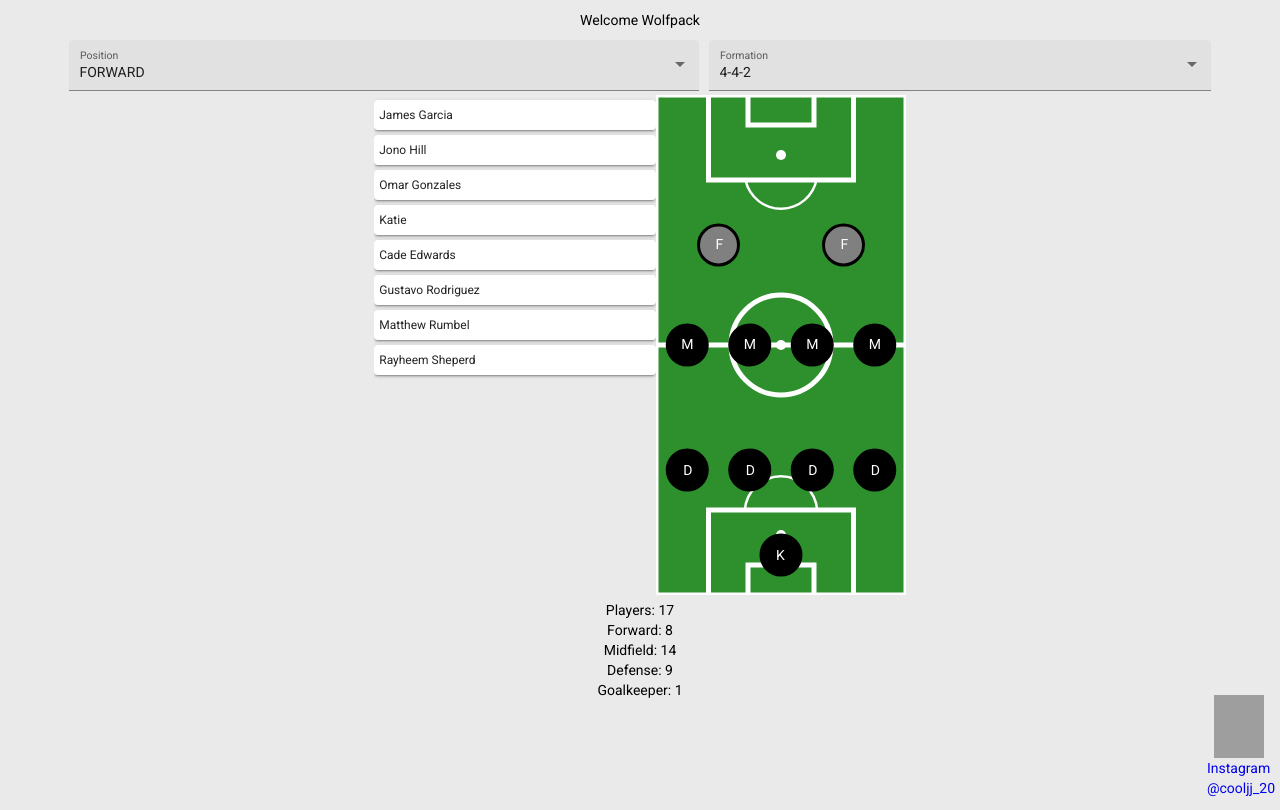
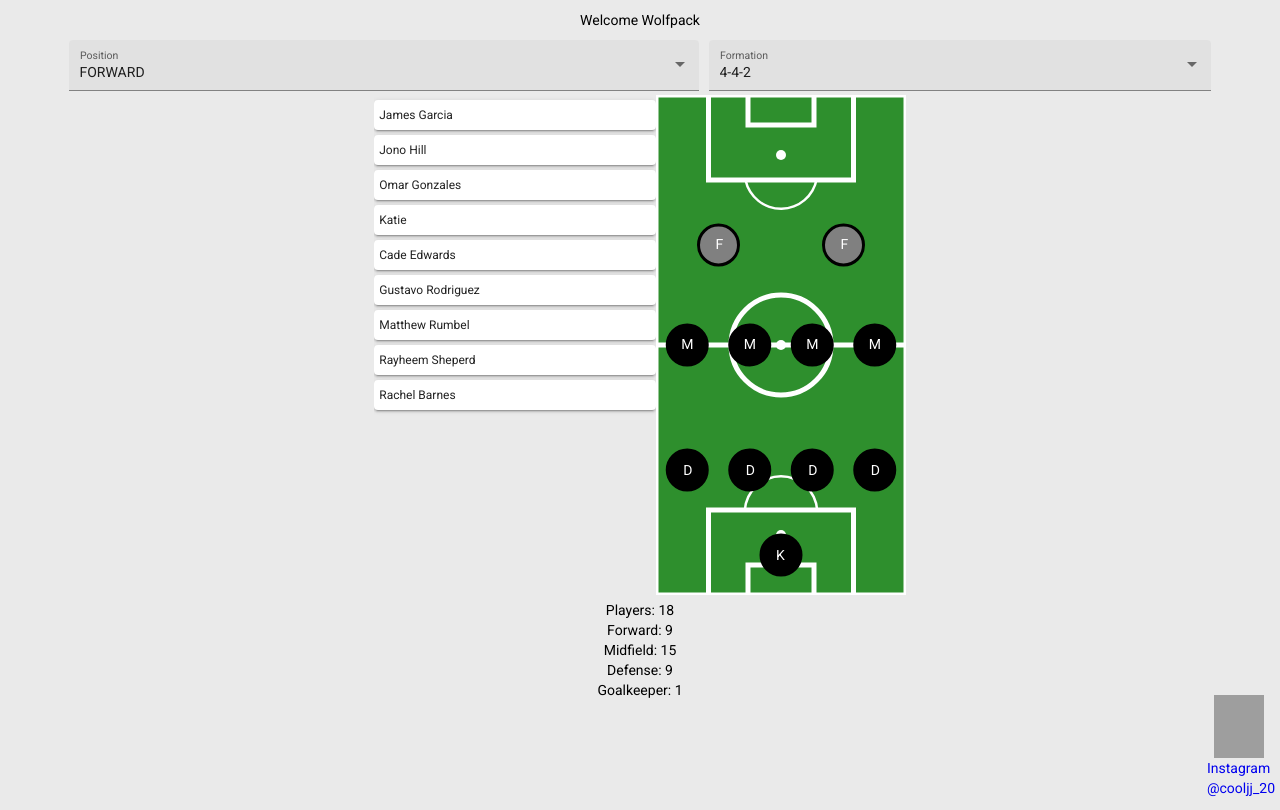
Before and after one commit to jamesfg/soccer-squad, an Angular app: page / in a window 1280 px wide. Built offline with nearby package versions, Linux system fonts and the light colour scheme; grey boxes are pictures that could not be loaded.

Commit message:
added a player

```diff
--- a/src/app/soccer-squad.service.ts
+++ b/src/app/soccer-squad.service.ts
@@ -95,6 +95,11 @@ export class SoccerSquadService {
         name: "Jorge Silva",
         positions: [PositionsEnum.MIDFIELD, PositionsEnum.DEFENSE],
         notes: "Outer Defense"
+      },
+      {
+        name: "Rachel Barnes",
+        positions: [PositionsEnum.MIDFIELD, PositionsEnum.FORWARD],
+        notes: "Will play anywhere but keeper"
       }
     ];
   }
```
Also changed, not shown: 3 other files (tests, documents, lock files or other folders).
